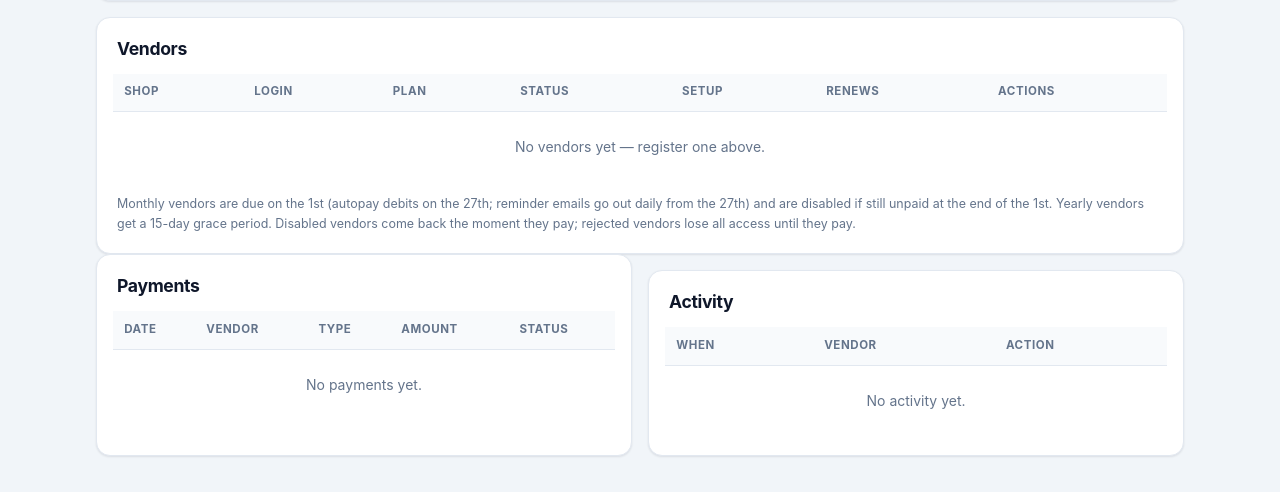
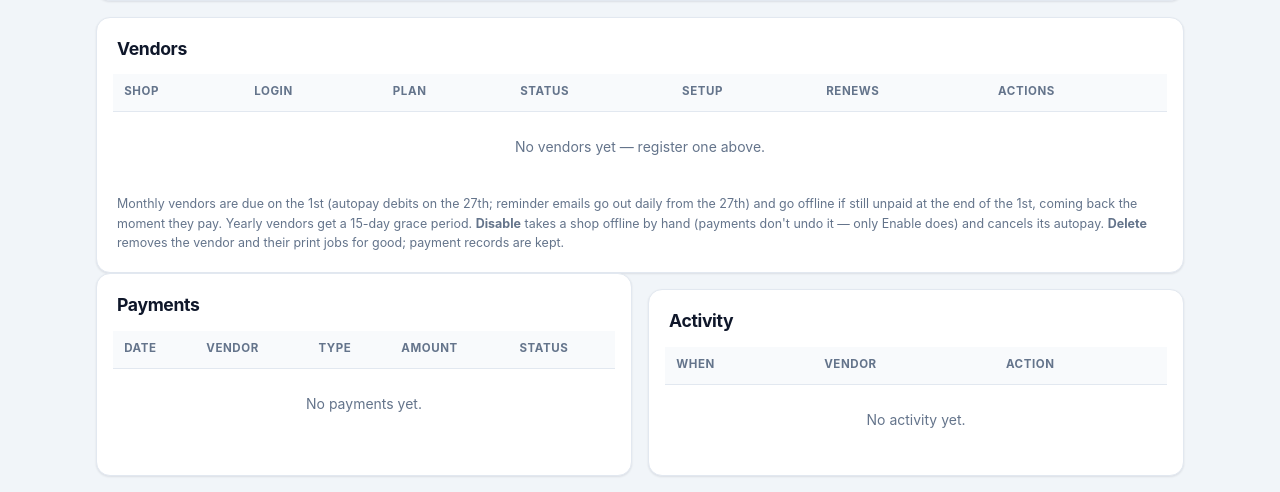
Before and after one commit to Souvik-Ghosh-js/PrintHub, a Flask app: page /admin in a window 1280 px wide. Shown: the part 516-1008 px from the top of the page. Run offline with Flask 3, Linux system fonts and the light colour scheme; the visitor is signed in with stand-in values (Sample User, id 1); data that the repository does not hold is empty.

Commit message:
Yearly plan at 1999; admin can disable, enable and delete vendors
Yearly is now 1999 (2998 at signup with installation), which brings back
a real saving over twelve months of the 194 monthly plan.

The admin panel's Approve/Reject buttons are replaced:
- Disable takes a shop offline by hand: customer pages, the shop app and
  the owner's login all refuse it, and its autopay mandate is cancelled so
  it is never charged. Billing never undoes it — a late payment extends
  the paid period but the shop stays off until Enable.
- Enable returns the vendor to whatever their payments entitle them to:
  pending payment if never paid, active if paid up, suspended if overdue.
- Delete permanently removes the vendor, their print jobs and stored
  files after the shop code is typed back. Payments and the activity log
  are kept for the accounts.

Approve was ineffective anyway: it set an overdue vendor active and the
next status check suspended them again.

Co-Authored-By: Claude Opus 5.5 <noreply@anthropic.com>

```diff
--- a/server/app.py
+++ b/server/app.py
@@ -57,8 +57,16 @@ def vendor_required(f):
         if not vendor:
             session.pop("vendor_id", None)
             return redirect(url_for("vendor_login"))
+        if vendor["status"] in billing.ADMIN_DISABLED:
+            session.pop("vendor_id", None)
+            flash(DISABLED_MESSAGE)
+            return redirect(url_for("vendor_login"))
         return f(vendor, *args, **kwargs)
     return wrapper
+
+
+DISABLED_MESSAGE = ("This shop has been disabled by PrintHub. Please contact "
+                    "us to restore it.")
 
 
 def admin_required(f):
@@ -962,9 +970,8 @@ def vendor_login():
         if (vendor and vendor.get("password_hash")
                 and check_password_hash(vendor["password_hash"], password)):
             vendor = billing.refresh_status(vendor)
-            if vendor["status"] == "rejected":
-                flash("Your subscription was rejected. Contact support to "
-                      "clear payment and restore access.")
+            if vendor["status"] in billing.ADMIN_DISABLED:
+                flash(DISABLED_MESSAGE)
             else:
                 session["vendor_id"] = vendor["id"]
                 db.log_activity("vendor", "login", "web portal",
@@ -1382,6 +1389,9 @@ def pay_onboard(code):
     if not vendor:
         return render_template("pay_result.html", ok=False,
                                message="Unknown shop code."), 404
+    if vendor["status"] in billing.ADMIN_DISABLED:
+        return render_template("pay_result.html", ok=False,
+                               message=DISABLED_MESSAGE)
     if vendor["status"] != "pending_payment":
         return render_template("pay_result.html", ok=False,
                                message="This vendor is already activated — "
@@ -1754,29 +1764,96 @@ def admin_create_vendor():
     return redirect(url_for("admin_panel"))
 
 
-@app.route("/admin/vendors/<int:vendor_id>/decide", methods=["POST"])
+def _cancel_autopay(vendor, why):
+    """Stop a vendor's mandate so a disabled or deleted shop is never
+    debited. Cancellation is final at Razorpay; the vendor can approve a new
+    mandate after being enabled again."""
+    sub_id = vendor.get("autopay_subscription_id")
+    status = (vendor.get("autopay_status") or "").lower()
+    if not sub_id or status in ("cancelled", "completed", "expired"):
+        return
+    res = rzp.cancel_subscription(config.PLATFORM_RAZORPAY_KEY_ID,
+                                  config.PLATFORM_RAZORPAY_KEY_SECRET, sub_id)
+    db.log_activity("admin", "autopay_cancelled",
+                    f"mandate {sub_id} cancelled ({why})"
+                    + ("" if res.get("success") else
+                       f" — Razorpay said: {res.get('error')}"),
+                    vendor_id=vendor["id"])
+    db.update_vendor(vendor["id"], {"autopay_status": "cancelled",
+                                    "autopay_next_charge": None})
+
+
+@app.route("/admin/vendors/<int:vendor_id>/disable", methods=["POST"])
 @admin_required
-def admin_decide(vendor_id):
-    """After the grace period the admin manually approves or rejects the
-    vendor's continued subscription (spec §8.3)."""
+def admin_disable_vendor(vendor_id):
+    """Take a shop offline by hand: customers can't order, the shop app
+    stops printing and the owner can't sign in. Billing never undoes this;
+    only Enable does. Autopay is cancelled so they are not charged."""
     vendor = db.get_vendor(vendor_id)
-    decision = request.form.get("decision")
-    if not vendor or decision not in ("approve", "reject"):
-        flash("Invalid request.")
+    if not vendor:
+        flash("Vendor not found.")
         return redirect(url_for("admin_panel"))
-    if decision == "approve":
-        db.update_vendor(vendor_id, {"status": "active"})
-        db.log_activity("admin", "subscription_approved",
-                        "continued access approved after grace period",
-                        vendor_id=vendor_id)
-        flash(f"{vendor['shop_name']} approved — access restored.")
-    else:
-        db.update_vendor(vendor_id, {"status": "rejected"})
-        db.log_activity("admin", "subscription_rejected",
-                        "access revoked until payment is cleared",
-                        vendor_id=vendor_id)
-        flash(f"{vendor['shop_name']} rejected — access revoked until "
-              f"payment is cleared.")
+    if vendor["status"] in billing.ADMIN_DISABLED:
+        flash(f"{vendor['shop_name']} is already disabled.")
+        return redirect(url_for("admin_panel"))
+    had_autopay = (vendor.get("autopay_status") or "").lower() not in (
+        "", "cancelled", "completed", "expired")
+    _cancel_autopay(vendor, "vendor disabled by admin")
+    db.update_vendor(vendor_id, {"status": "disabled"})
+    db.log_activity("admin", "vendor_disabled",
+                    f"{vendor['shop_name']} disabled (was {vendor['status']})",
+                    vendor_id=vendor_id)
+    flash(f"{vendor['shop_name']} disabled — the shop is offline"
+          + (" and its autopay was cancelled." if had_autopay else "."))
+    return redirect(url_for("admin_panel"))
+
+
+@app.route("/admin/vendors/<int:vendor_id>/enable", methods=["POST"])
+@admin_required
+def admin_enable_vendor(vendor_id):
+    """Undo Disable. The vendor returns to whatever their payments entitle
+    them to: never paid -> pending payment; paid up -> active; overdue ->
+    grace/suspended, exactly as if they had never been disabled."""
+    vendor = db.get_vendor(vendor_id)
+    if not vendor or vendor["status"] not in billing.ADMIN_DISABLED:
+        flash("That vendor is not disabled.")
+        return redirect(url_for("admin_panel"))
+    status = "active" if vendor.get("login_id") else "pending_payment"
+    db.update_vendor(vendor_id, {"status": status, "grace_until": None})
+    vendor = billing.refresh_status(db.get_vendor(vendor_id))
+    db.log_activity("admin", "vendor_enabled",
+                    f"{vendor['shop_name']} enabled (now {vendor['status']})",
+                    vendor_id=vendor_id)
+    note = {"active": "the shop is live again.",
+            "pending_payment": "they still need to pay the onboarding link.",
+            "grace": "today is their last day to pay.",
+            "suspended": "but their fee is unpaid, so the shop stays offline "
+                         "until they pay."}.get(vendor["status"], "")
+    flash(f"{vendor['shop_name']} enabled — {note}")
+    return redirect(url_for("admin_panel"))
+
+
+@app.route("/admin/vendors/<int:vendor_id>/delete", methods=["POST"])
+@admin_required
+def admin_delete_vendor(vendor_id):
+    """Permanently remove a vendor, their print jobs and files. Requires the
+    shop code typed back as confirmation. Payment records and the activity
+    log are kept for the accounts."""
+    vendor = db.get_vendor(vendor_id)
+    if not vendor:
+        flash("Vendor not found.")
+        return redirect(url_for("admin_panel"))
+    if request.form.get("confirm_code", "").strip().lower() != vendor["shop_code"]:
+        flash(f"Not deleted — type the shop code '{vendor['shop_code']}' "
+              f"exactly to confirm.")
+        return redirect(url_for("admin_panel"))
+    _cancel_autopay(vendor, "vendor deleted by admin")
+    db.delete_vendor(vendor_id)
+    db.log_activity("admin", "vendor_deleted",
+                    f"{vendor['shop_name']} (/{vendor['shop_code']}, "
+                    f"{vendor['plan']}, login {vendor.get('login_id') or '—'}) "
+                    f"deleted with its print jobs; payments kept")
+    flash(f"{vendor['shop_name']} deleted.")
     return redirect(url_for("admin_panel"))
 
 
--- a/server/config.py
+++ b/server/config.py
@@ -53,7 +53,7 @@ PLANS = {
     # Monthly runs on the CALENDAR month, not 30 days from signup — see the
     # billing calendar below. period_days is unused for it.
     "monthly":  {"label": "Monthly",  "fee": 194,   "period_days": None},
-    "yearly":   {"label": "Yearly",   "fee": 3600,  "period_days": 365},
+    "yearly":   {"label": "Yearly",   "fee": 1999,  "period_days": 365},
     "lifetime": {"label": "Lifetime", "fee": 20000, "period_days": None},  # no recurring
 }
 GRACE_DAYS = 15                  # yearly renewal grace period (spec §8.3)
--- a/server/templates/admin.html
+++ b/server/templates/admin.html
@@ -94,7 +94,7 @@
           <td>{{ v.plan }}</td>
           <td><span class="pill {{ 'pill-ok' if v.status == 'active'
                                   else 'pill-warn' if v.status == 'grace'
-                                  else 'pill-bad' if v.status in ('suspended','rejected')
+                                  else 'pill-bad' if v.status in ('suspended','rejected','disabled')
                                   else 'pill-neutral' }}">{{ v.status.replace('_',' ') }}</span></td>
           <td class="tiny">
             {% if v.status == 'pending_payment' %}<span class="muted">awaiting payment</span>
@@ -109,18 +109,23 @@
               {% if v.status == 'pending_payment' %}
                 <a class="btn btn-ghost btn-sm" target="_blank"
                    href="{{ url_for('pay_onboard', code=v.shop_code) }}">Open pay link</a>
-              {% else %}
+              {% elif v.status not in ('disabled', 'rejected') %}
                 <a class="btn btn-ghost btn-sm" target="_blank"
                    href="{{ url_for('shop_qr_poster', vendor_id=v.id) }}">QR</a>
-                {% if v.status in ('suspended', 'grace', 'rejected') %}
-                  <form method="post" action="{{ url_for('admin_decide', vendor_id=v.id) }}">
-                    <input type="hidden" name="decision" value="approve">
-                    <button class="btn btn-success btn-sm" type="submit">Approve</button></form>
-                  <form method="post" action="{{ url_for('admin_decide', vendor_id=v.id) }}">
-                    <input type="hidden" name="decision" value="reject">
-                    <button class="btn btn-danger btn-sm" type="submit">Reject</button></form>
-                {% endif %}
               {% endif %}
+              {% if v.status in ('disabled', 'rejected') %}
+                <form method="post" action="{{ url_for('admin_enable_vendor', vendor_id=v.id) }}">
+                  <button class="btn btn-success btn-sm" type="submit">Enable</button></form>
+              {% else %}
+                <form method="post" action="{{ url_for('admin_disable_vendor', vendor_id=v.id) }}"
+                      onsubmit="return confirm('Disable {{ v.shop_name|e }}? The shop goes offline and its autopay is cancelled.');">
+                  <button class="btn btn-ghost btn-sm" type="submit">Disable</button></form>
+              {% endif %}
+              <form method="post" action="{{ url_for('admin_delete_vendor', vendor_id=v.id) }}"
+                    data-code="{{ v.shop_code }}" data-name="{{ v.shop_name }}"
+                    onsubmit="return confirmDelete(this);">
+                <input type="hidden" name="confirm_code" value="">
+                <button class="btn btn-danger btn-sm" type="submit">Delete</button></form>
             </div>
             {% if v.status == 'pending_payment' %}
             <div class="muted paylink">{{ base_url }}/pay/onboard/{{ v.shop_code }}</div>
@@ -135,9 +140,12 @@
   </div>
   <p class="muted tiny" style="margin:.8rem 0 0;">Monthly vendors are due on
     the 1st (autopay debits on the 27th; reminder emails go out daily from the
-    27th) and are disabled if still unpaid at the end of the 1st. Yearly
-    vendors get a 15-day grace period. Disabled vendors come back the moment
-    they pay; rejected vendors lose all access until they pay.</p>
+    27th) and go offline if still unpaid at the end of the 1st, coming back
+    the moment they pay. Yearly vendors get a 15-day grace period.
+    <strong>Disable</strong> takes a shop offline by hand (payments don't undo
+    it — only Enable does) and cancels its autopay. <strong>Delete</strong>
+    removes the vendor and their print jobs for good; payment records are
+    kept.</p>
 </div>
 
 <div class="grid2">
@@ -149,7 +157,7 @@
         <tbody>
         {% for p in payments %}
           <tr><td class="muted tiny">{{ p.created_at }}</td>
-              <td>{{ p.shop_name or p.vendor_id }}</td>
+              <td>{{ p.shop_name or ('deleted vendor #' ~ p.vendor_id) }}</td>
               <td>{{ p.kind }}{% if p.plan %} <span class="muted tiny">{{ p.plan }}</span>{% endif %}</td>
               <td>₹{{ '%.2f'|format(p.amount) }}</td>
               <td><span class="pill {{ 'pill-ok' if p.status == 'paid' else 'pill-neutral' }}">{{ p.status }}</span></td></tr>
@@ -181,3 +189,18 @@
   </div>
 </div>
 {% endblock %}
+
+{% block scripts %}
+<script>
+  // Deleting is permanent, so the admin types the shop code back. The
+  // server checks it again — this prompt only fills in the field.
+  function confirmDelete(form) {
+    const typed = prompt("Delete " + form.dataset.name + " permanently?\n" +
+      "This removes the vendor and all their print jobs. Payment records are kept.\n\n" +
+      "Type the shop code \"" + form.dataset.code + "\" to confirm:");
+    if (typed === null) return false;
+    form.querySelector("[name=confirm_code]").value = typed.trim().toLowerCase();
+    return true;
+  }
+</script>
+{% endblock %}
```
Also changed, not shown: server/billing.py (+13 -8 lines), server/db.py (+14 -0 lines), README.md.
